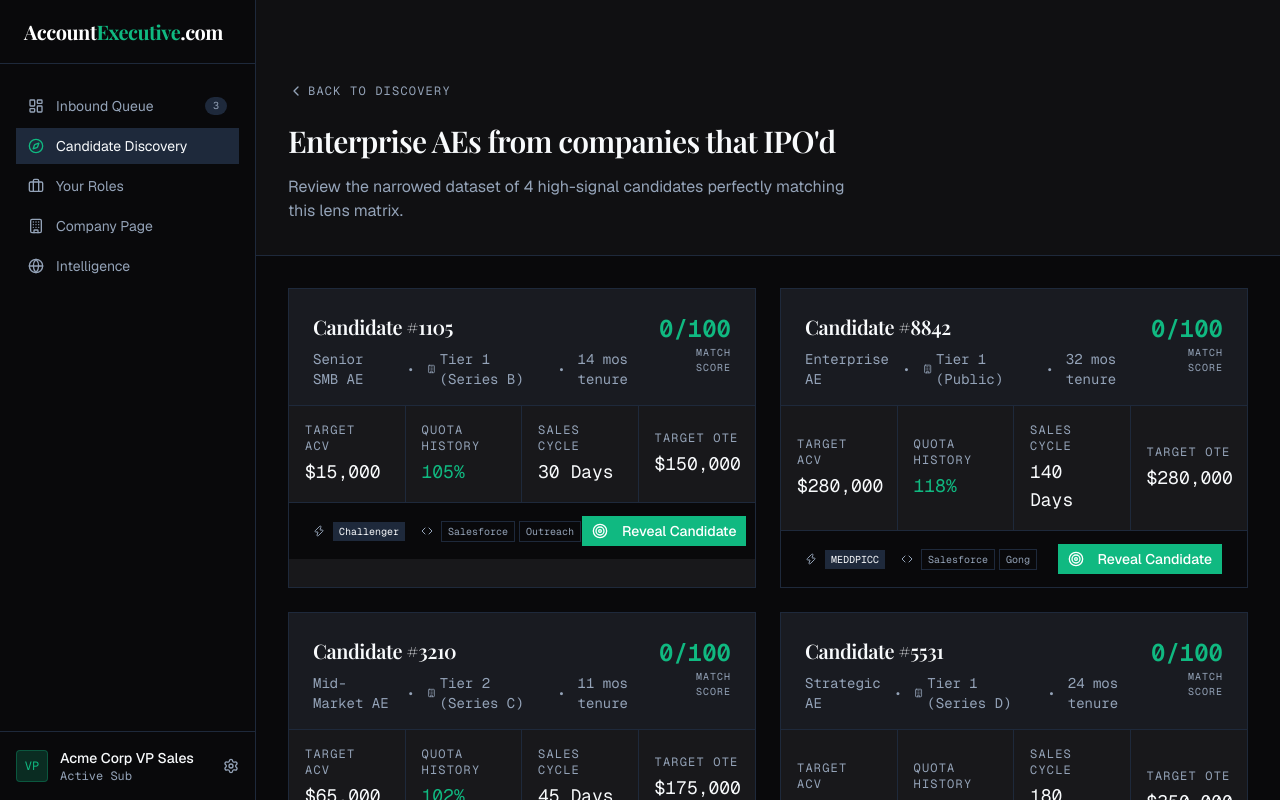
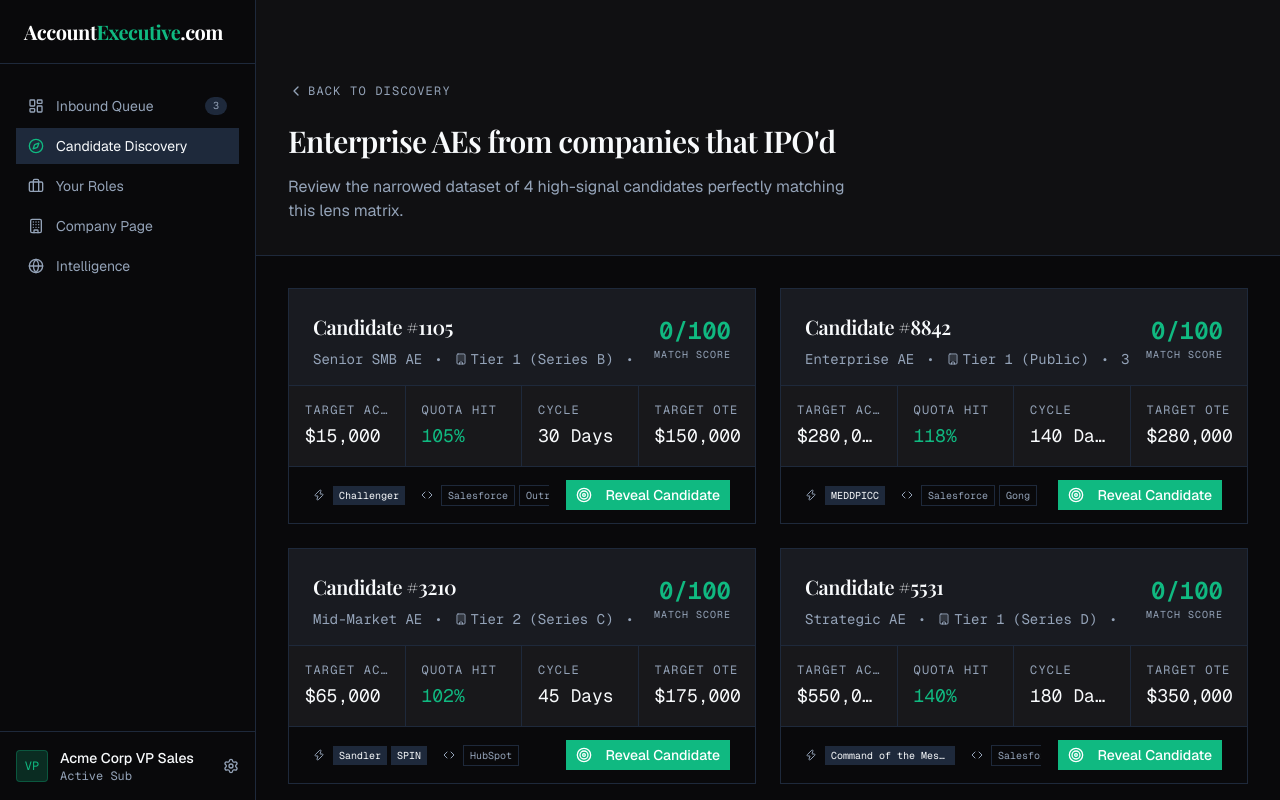
Before and after one commit to bencrane/AE-frontend-scaffold, a Next.js app: page /company/discover/ipo-veterans in a window 1280 px wide. Built offline with nearby package versions, Linux system fonts and the light colour scheme; a web font is replaced by a local one.

Commit message:
fix: harden CandidateTriageCard layout constraints to ensure uniform carousel height

```diff
--- a/src/components/company/CandidateTriageCard.tsx
+++ b/src/components/company/CandidateTriageCard.tsx
@@ -23,18 +23,18 @@ function formatMoney(value: number) {
 export function CandidateTriageCard({ candidate, mode = "triage" }: { candidate: Candidate, mode?: "triage" | "search" }) {
   const router = useRouter();
   return (
-    <div className="bg-card border border-border flex flex-col group overflow-hidden">
-      <div className="p-6 pb-4 flex justify-between items-start border-b border-border bg-secondary/20">
-        <div>
+    <div className="h-full bg-card border border-border flex flex-col group overflow-hidden">
+      <div className="p-6 pb-4 flex justify-between items-start border-b border-border bg-secondary/20 flex-shrink-0">
+        <div className="flex-1 min-w-0 pr-4">
           <div className="flex items-center gap-2 mb-2">
-            <span className="text-xl font-heading font-semibold tracking-tight">{candidate.anonymized_alias}</span>
+            <span className="text-xl font-heading font-semibold tracking-tight truncate">{candidate.anonymized_alias}</span>
             {mode === "triage" && candidate.expressed_interest_in_role && (
-              <span className="px-2 py-0.5 bg-primary/20 text-primary text-[10px] font-mono tracking-wider uppercase">
+              <span className="px-2 py-0.5 bg-primary/20 text-primary text-[10px] font-mono tracking-wider uppercase flex-shrink-0">
                 Intent: {candidate.expressed_interest_in_role}
               </span>
             )}
           </div>
-          <div className="flex items-center gap-3 text-sm text-muted-foreground font-mono">
+          <div className="flex items-center gap-3 text-sm text-muted-foreground font-mono truncate">
             <span>{candidate.current_role.title}</span>
             <span>•</span>
             <div className="flex items-center gap-1">
@@ -42,54 +42,54 @@ export function CandidateTriageCard({ candidate, mode = "triage" }: { candidate:
               {candidate.current_role.company_tier} ({candidate.current_role.company_stage})
             </div>
             <span>•</span>
-            <span>{candidate.time_in_role_months} mos tenure</span>
+            <span className="whitespace-nowrap">{candidate.time_in_role_months} mos tenure</span>
           </div>
         </div>
-        <div className="text-right">
+        <div className="text-right flex-shrink-0 pt-0.5">
           <div className="text-2xl font-mono text-primary font-semibold">{candidate.match_score}/100</div>
           <div className="text-[10px] font-mono text-muted-foreground uppercase tracking-widest">Match Score</div>
         </div>
       </div>
 
-      <div className="grid grid-cols-4 divide-x divide-border">
-        <div className="p-4 flex flex-col justify-center">
-          <div className="text-xs text-muted-foreground uppercase tracking-widest font-mono mb-1">Target ACV</div>
-          <div className="text-lg font-mono">{formatMoney(candidate.metrics.avg_deal_size)}</div>
+      <div className="grid grid-cols-4 divide-x divide-border flex-shrink-0">
+        <div className="p-4 flex flex-col justify-center overflow-hidden">
+          <div className="text-xs text-muted-foreground uppercase tracking-widest font-mono mb-1 truncate">Target ACV</div>
+          <div className="text-lg font-mono truncate">{formatMoney(candidate.metrics.avg_deal_size)}</div>
         </div>
-        <div className="p-4 flex flex-col justify-center">
-          <div className="text-xs text-muted-foreground uppercase tracking-widest font-mono mb-1">Quota History</div>
-          <div className="text-lg font-mono text-primary">{formatPercent(candidate.metrics.avg_quota_attainment)}</div>
+        <div className="p-4 flex flex-col justify-center overflow-hidden">
+          <div className="text-xs text-muted-foreground uppercase tracking-widest font-mono mb-1 truncate">Quota Hit</div>
+          <div className="text-lg font-mono text-primary truncate">{formatPercent(candidate.metrics.avg_quota_attainment)}</div>
         </div>
-        <div className="p-4 flex flex-col justify-center">
-          <div className="text-xs text-muted-foreground uppercase tracking-widest font-mono mb-1">Sales Cycle</div>
-          <div className="text-lg font-mono">{candidate.metrics.sales_cycle} Days</div>
+        <div className="p-4 flex flex-col justify-center overflow-hidden">
+          <div className="text-xs text-muted-foreground uppercase tracking-widest font-mono mb-1 truncate">Cycle</div>
+          <div className="text-lg font-mono truncate">{candidate.metrics.sales_cycle} Days</div>
         </div>
-        <div className="p-4 flex flex-col justify-center">
-          <div className="text-xs text-muted-foreground uppercase tracking-widest font-mono mb-1">Target OTE</div>
+        <div className="p-4 flex flex-col justify-center overflow-hidden">
+          <div className="text-xs text-muted-foreground uppercase tracking-widest font-mono mb-1 truncate">Target OTE</div>
           <div className="text-lg font-mono">{formatMoney(candidate.target_ote)}</div>
         </div>
       </div>
 
-      <div className="px-6 py-3 border-t border-border flex justify-between items-center bg-background">
-         <div className="flex flex-col sm:flex-row items-start sm:items-center gap-4">
-           <div className="flex items-center gap-2">
-             <Zap className="w-3 h-3 text-muted-foreground" />
-             <div className="flex gap-1">
+      <div className="px-6 py-3 border-t border-border flex justify-between items-center bg-background mt-auto flex-shrink-0">
+         <div className="flex items-center gap-4 flex-1 min-w-0 pr-4 overflow-hidden">
+           <div className="flex items-center gap-2 flex-shrink-0 max-w-[150px]">
+             <Zap className="w-3 h-3 text-muted-foreground flex-shrink-0" />
+             <div className="flex gap-1 overflow-hidden">
                {candidate.metrics.methodologies.map((m: string) => (
-                 <span key={m} className="bg-secondary text-secondary-foreground font-mono text-[10px] px-1.5 py-0.5">{m}</span>
+                 <span key={m} className="bg-secondary text-secondary-foreground font-mono text-[10px] px-1.5 py-0.5 truncate">{m}</span>
                ))}
              </div>
            </div>
-           <div className="flex items-center gap-2">
-             <Code className="w-3 h-3 text-muted-foreground" />
-             <div className="flex gap-1">
+           <div className="flex items-center gap-2 flex-1 min-w-0">
+             <Code className="w-3 h-3 text-muted-foreground flex-shrink-0" />
+             <div className="flex gap-1 overflow-hidden pointer-events-none">
                {candidate.metrics.tech_stack.map((m: string) => (
-                 <span key={m} className="border border-border text-muted-foreground font-mono text-[10px] px-1.5 py-0.5">{m}</span>
+                 <span key={m} className="border border-border text-muted-foreground font-mono text-[10px] px-1.5 py-0.5 flex-shrink-0 truncate">{m}</span>
                ))}
              </div>
            </div>
          </div>
-         <div className="flex gap-3">
+         <div className="flex gap-3 flex-shrink-0">
            {mode === "triage" ? (
              <>
                <Button variant="outline" className="rounded-none border-border hover:bg-destructive/10 hover:text-destructive hover:border-destructive/30">
```
